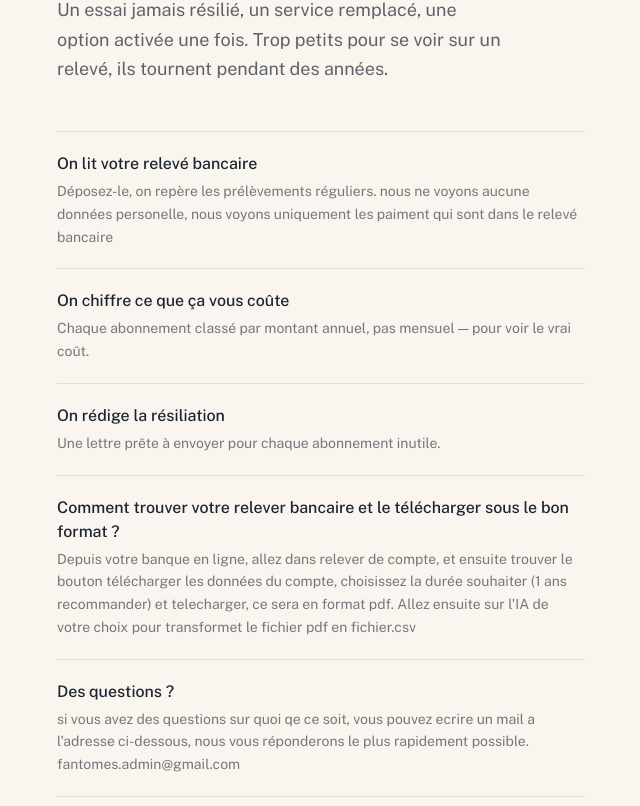
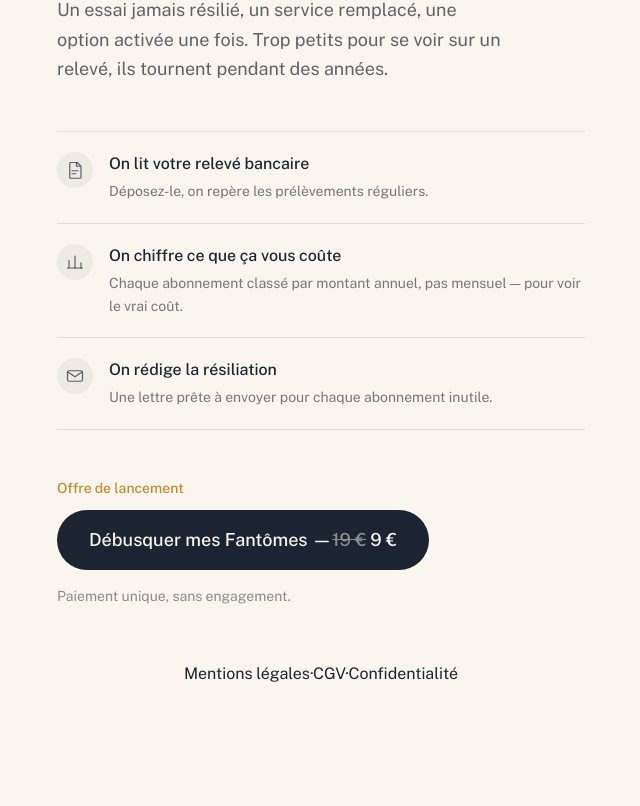
Before and after one commit to tvrn-21/Fantomes-, a Next.js app in the folder fantomes/: page / in a window 1280 px wide. Shown: the part 474-1280 px from the top of the page, without its empty margins (319-959 px from the left). After the commit the page ends 1160 px from the top, so only its background shows below. Built offline with nearby package versions, Linux system fonts and the light colour scheme.

Commit message:
Update page.tsx

```diff
--- a/fantomes/app/page.tsx
+++ b/fantomes/app/page.tsx
@@ -1,4 +1,5 @@
 import Logo from "@/components/Logo";
+
 export default function Home({
   searchParams,
 }: {
@@ -8,8 +9,13 @@ export default function Home({
   const paiementErreur = searchParams.paiement === "erreur";
 
   return (
-    <main className="min-h-screen flex flex-col">
-      <div className="mx-auto w-full max-w-xl flex-1 flex flex-col justify-center px-6 py-14">
+    <main className="min-h-screen flex flex-col overflow-hidden relative">
+      <div
+        className="absolute top-[-120px] right-[-100px] w-[320px] h-[320px] rounded-full opacity-[0.08] pointer-events-none"
+        style={{ background: "radial-gradient(circle, #C68A2E, transparent 70%)" }}
+      />
+
+      <div className="mx-auto w-full max-w-xl flex-1 flex flex-col justify-center px-6 py-14 relative">
         {(paiementErreur || paiementAnnule) && (
           <p
             className={`mb-8 rounded-lg px-4 py-3 text-sm ${
@@ -26,65 +32,124 @@ export default function Home({
 
         <Logo />
 
-        <h1 className="font-serif text-[2.3rem] leading-[1.15] sm:text-5xl sm:leading-[1.1] font-semibold mb-6 max-w-md">
-          Vous payez certainement des abonnements que vous n&rsquo;utilisez
+        <h1 className="animate-fade-up font-serif text-[2.3rem] leading-[1.15] sm:text-5xl sm:leading-[1.1] font-semibold mb-6 max-w-md">
+          Vous payez sans doute pour des abonnements que vous n&rsquo;utilisez
           plus
         </h1>
 
-        <p className="text-lg text-ink/70 max-w-md mb-12 leading-relaxed">
+        <p
+          className="animate-fade-up text-lg text-ink/70 max-w-md mb-12 leading-relaxed"
+          style={{ animationDelay: "0.1s" }}
+        >
           Un essai jamais résilié, un service remplacé, une option activée
           une fois. Trop petits pour se voir sur un relevé, ils tournent
           pendant des années.
         </p>
 
         <ul className="mb-12 divide-y divide-ink/10 border-y border-ink/10">
-          <Benefit title="On lit votre relevé bancaire">
-            Déposez-le, on repère les prélèvements réguliers. nous ne voyons aucune données personelle, nous voyons uniquement les paiment qui sont dans le relevé bancaire
+          <Benefit
+            icon={<IconDocument />}
+            title="On lit votre relevé bancaire"
+            delay="0.2s"
+          >
+            Déposez-le, on repère les prélèvements réguliers.
           </Benefit>
-          <Benefit title="On chiffre ce que ça vous coûte">
+          <Benefit
+            icon={<IconChart />}
+            title="On chiffre ce que ça vous coûte"
+            delay="0.3s"
+          >
             Chaque abonnement classé par montant annuel, pas mensuel — pour
             voir le vrai coût.
           </Benefit>
-          <Benefit title="On rédige la résiliation">
+          <Benefit
+            icon={<IconLetter />}
+            title="On rédige la résiliation"
+            delay="0.4s"
+          >
             Une lettre prête à envoyer pour chaque abonnement inutile.
-          </Benefit>
-          <Benefit title="Comment trouver votre relever bancaire et le télécharger sous le bon format ?">
-            Depuis votre banque en ligne, allez dans relever de compte, et ensuite trouver le bouton télécharger les données du compte, choisissez la durée souhaiter (1 ans recommander) et telecharger, ce sera en format pdf. Allez ensuite sur l'IA de votre choix pour transformet le fichier pdf en fichier.csv
-            </Benefit>
-            <Benefit title="Des questions ?">
-              si vous avez des questions sur quoi qe ce soit, vous pouvez ecrire un mail a l'adresse ci-dessous, nous vous réponderons le plus rapidement possible. fantomes.admin@gmail.com
           </Benefit>
         </ul>
 
+        <div
+          className="animate-fade-up"
+          style={{ animationDelay: "0.5s" }}
+        >
           <p className="mb-3 text-sm font-medium text-gold">
             Offre de lancement
           </p>
           <a
             href="/api/checkout"
-          className="inline-flex items-center justify-center rounded-full bg-ink text-cream font-medium text-lg px-8 py-4 hover:bg-ink/85 transition-colors w-full sm:w-auto"
+            className="inline-flex items-center justify-center rounded-full bg-ink text-cream font-medium text-lg px-8 py-4 hover:bg-ink/85 hover:scale-[1.02] active:scale-[0.98] transition-all w-full sm:w-auto"
           >
-          Débusquer mes abonnements —{" "}
+            Débusquer mes Fantômes —{" "}
             <span className="line-through opacity-50 mr-1">19 €</span> 9&nbsp;€
           </a>
           <p className="mt-4 text-sm text-ink/50">
             Paiement unique, sans engagement.
           </p>
         </div>
+      </div>
     </main>
   );
 }
 
 function Benefit({
+  icon,
   title,
+  delay,
   children,
 }: {
+  icon: React.ReactNode;
   title: string;
+  delay: string;
   children: React.ReactNode;
 }) {
   return (
-    <li className="py-5">
+    <li
+      className="animate-fade-up py-5 flex gap-4 items-start"
+      style={{ animationDelay: delay }}
+    >
+      <div className="shrink-0 w-9 h-9 rounded-full bg-ink/5 flex items-center justify-center text-ink/70">
+        {icon}
+      </div>
+      <div>
         <p className="font-medium mb-1">{title}</p>
         <p className="text-sm text-ink/60 leading-relaxed">{children}</p>
+      </div>
     </li>
   );
 }
+
+function IconDocument() {
+  return (
+    <svg width="18" height="18" viewBox="0 0 24 24" fill="none">
+      <path
+        d="M6 2h9l5 5v15a1 1 0 01-1 1H6a1 1 0 01-1-1V3a1 1 0 011-1z"
+        stroke="currentColor"
+        strokeWidth="1.6"
+        strokeLinejoin="round"
+      />
+      <path d="M14 2v5h5" stroke="currentColor" strokeWidth="1.6" strokeLinejoin="round" />
+      <path d="M8 13h8M8 17h5" stroke="currentColor" strokeWidth="1.6" strokeLinecap="round" />
+    </svg>
+  );
+}
+
+function IconChart() {
+  return (
+    <svg width="18" height="18" viewBox="0 0 24 24" fill="none">
+      <path d="M4 20V10M12 20V4M20 20v-7" stroke="currentColor" strokeWidth="1.6" strokeLinecap="round" />
+      <path d="M2 20h20" stroke="currentColor" strokeWidth="1.6" strokeLinecap="round" />
+    </svg>
+  );
+}
+
+function IconLetter() {
+  return (
+    <svg width="18" height="18" viewBox="0 0 24 24" fill="none">
+      <rect x="2" y="5" width="20" height="14" rx="2" stroke="currentColor" strokeWidth="1.6" />
+      <path d="M3 7l9 6 9-6" stroke="currentColor" strokeWidth="1.6" strokeLinecap="round" strokeLinejoin="round" />
+    </svg>
+  );
+}
```
Lines whose indentation alone changed are shown as unchanged.
